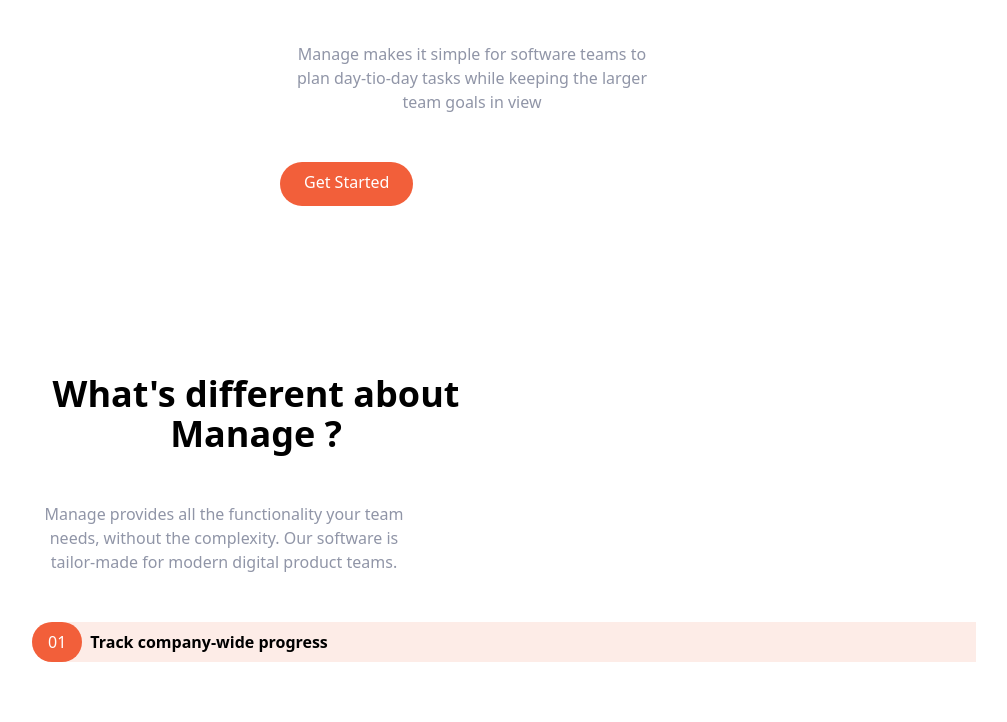
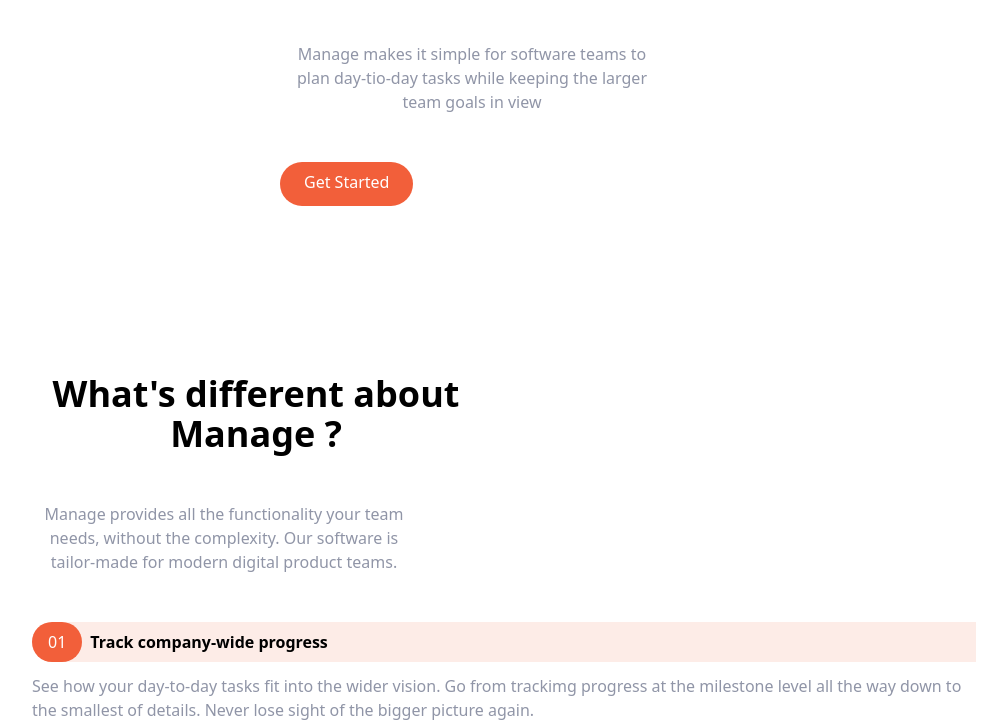
Before and after one commit to paulthomas2107/tailwindWithTraversy, a website: page index.html in a window 1280 px wide. Shown: the part 731-1453 px from the top of the page, without its empty margins (136-1143 px from the left). Before the commit the page ends 1405 px from the top, so only its background shows below. Drawn offline with Linux system fonts and the light colour scheme.

Commit message:
More.....

```diff
--- a/index.html
+++ b/index.html
@@ -95,6 +95,11 @@
                         <h3 class="hidden mb-4 text-lg font-bold md:block">
                             Track company-wide progress
                         </h3>
+                        <p class="text-darkGrayishBlue">
+                            See how your day-to-day tasks fit into the wider vision. Go from
+                            trackimg progress at the milestone level all the way down to the
+                            smallest of details. Never lose sight of the bigger picture again.
+                        </p>
                     </div>
                 </div>
             </div>
```
